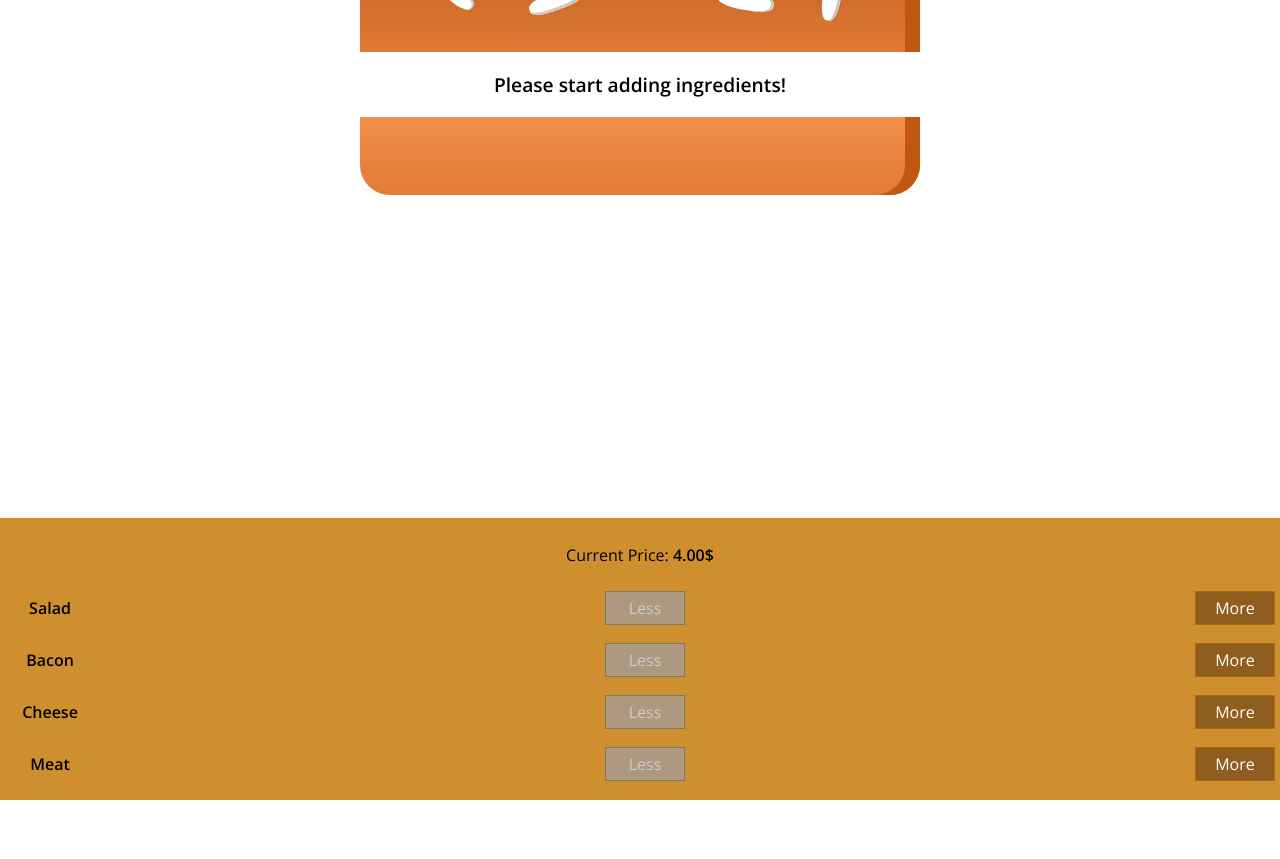
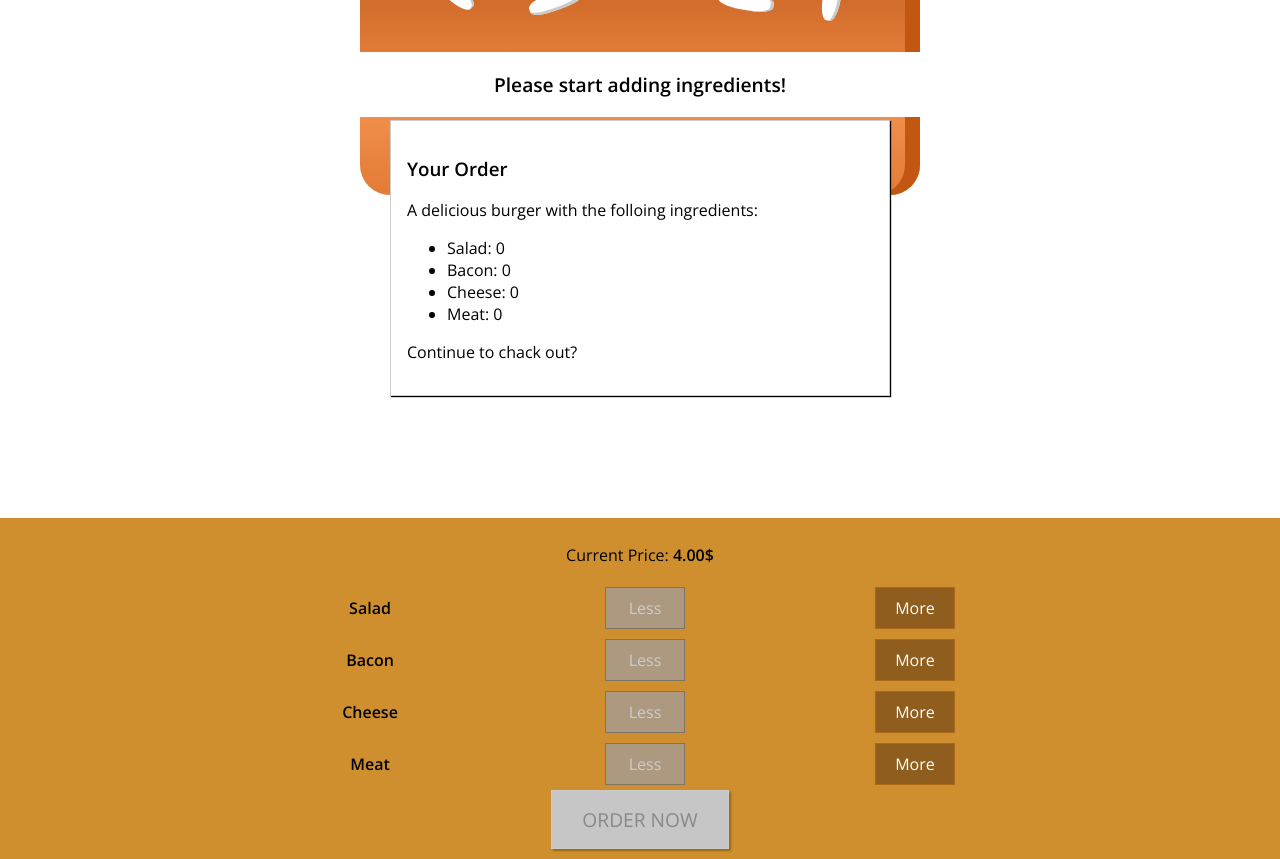
Before and after one commit to sapirMal/burger-app, a React app: page / in a window 1280 px wide. Shown: the part 120-979 px from the top of the page. Before the commit the page ends 920 px from the top, so only its background shows below. Built offline with nearby package versions, Linux system fonts and the light colour scheme.

Commit message:
order summery
order button and modal for order-summery

```diff
--- a/src/components/Burger/BuildControls/BuildControl/BuildControl.css
+++ b/src/components/Burger/BuildControls/BuildControl/BuildControl.css
@@ -1,8 +1,14 @@
 .BuildControl {
     display: flex;
     justify-content: space-between;
-    align-items: center;
     margin: 5px 0;
+    width: 50%;
+}
+
+@media (max-width: 500px) {
+    .BuildControl {
+        width: 95%;
+    }
 }
 
 .BuildControl button {
@@ -45,12 +51,14 @@
     color: white;
 }
 
-.BuildControl .Less:hover, .BuildControl .Less:active {
+.BuildControl .Less:hover,
+.BuildControl .Less:active {
     background-color: #DAA972;
     color: white;
 }
 
-.BuildControl .More:hover,.BuildControl .More:active {
+.BuildControl .More:hover,
+.BuildControl .More:active {
     background-color: #99703F;
     color: white;
 }
--- a/src/components/Burger/BuildControls/BuildControls.css
+++ b/src/components/Burger/BuildControls/BuildControls.css
@@ -7,4 +7,49 @@
     shape-outside: 0 2px 1px #cccccc;
     margin: 0;
     padding: 10px 0;
+    align-items: center;
 }
+
+.OrderButton {
+    background-color: #DAD735;
+    outline: none;
+    cursor: pointer;
+    border: 1px solid #966909;
+    color: #966909;
+    font-family: inherit;
+    font-size: 1.2em;
+    padding: 15px 30px;
+    box-shadow: 2px 2px 2px #966909;
+}
+
+.OrderButton:hover,
+.OrderButton:active {
+    background-color: #A0DB41;
+    border: 1px solid #966909;
+    color: #966909;
+}
+
+.OrderButton:disabled {
+    background-color: #C7C6C6;
+    cursor: not-allowed;
+    border: 1px solid #ccc;
+    color: #888888;
+}
+
+.OrderButton:not(:disabled) {
+    animation: enable 0.3s linear;
+}
+
+@keyframes enable {
+    0% {
+        transform: scale(1);
+    }
+
+    60% {
+        transform: scale(1.1);
+    }
+
+    100% {
+        transform: scale(1);
+    }
+}
--- a/src/components/Burger/BuildControls/BuildControls.js
+++ b/src/components/Burger/BuildControls/BuildControls.js
@@ -20,9 +20,9 @@ const buildControls = props => {
                 addition={() => props.addition(ctrl.type)}
                 reducion={() => props.reducion(ctrl.type)}
                 disabled={props.disabled[ctrl.type]}
-
-                 />
+            />
         ))}
+        <button className={classes.OrderButton} disabled={!props.canBuy}>ORDER NOW</button>
     </div>
 };
 
--- /dev/null
+++ b/src/components/Burger/OrderSummery/OrderSummery.js
@@ -0,0 +1,20 @@
+import React from 'react';
+import Aux from '../../../hoc/Auxiliary';
+
+const orderSummery = (props) => {
+    const ingredients = Object.keys(props.ingredients).map(ingred => {
+        return <li key={ingred} style={{textTransform: "capitalize"}}>{ingred}: {props.ingredients[ingred]}</li>;
+    })
+    return (
+        <Aux>
+            <h3>Your Order</h3>
+            <p>A delicious burger with the folloing ingredients:</p>
+            <ul>
+                {ingredients}
+            </ul>
+            <p>Continue to chack out?</p>
+        </Aux>
+    )
+};
+
+export default orderSummery;
--- /dev/null
+++ b/src/components/UI/Modal/Modal.css
@@ -0,0 +1,20 @@
+.Modal {
+    position: fixed;
+    z-index: 500;
+    background-color: white;
+    width: 70%;
+    border: 1px solid #ccc;
+    box-shadow: 1px 1px 1px black;
+    padding: 16px;
+    left: 15%;
+    top: 30%;
+    box-sizing: border-box;
+    transition: all 0.3s ease-out;
+}
+
+@media (min-width: 600px) {
+    .Modal {
+        width: 500px;
+        left: calc(50% - 250px);
+    }
+}
--- /dev/null
+++ b/src/components/UI/Modal/Modal.js
@@ -0,0 +1,10 @@
+import React from 'react';
+import classes from './Modal.css';
+
+const modal = (props) => {
+    return <div className={classes.Modal}>
+        {props.children}
+    </div>
+};
+
+export default modal;
--- a/src/containers/BurgerBuilder/BurgerBuilder.js
+++ b/src/containers/BurgerBuilder/BurgerBuilder.js
@@ -2,7 +2,8 @@ import React, {Component} from 'react';
 import Aux from '../../hoc/Auxiliary'
 import Burger from '../../components/Burger/Burger';
 import BuildControls from '../../components/Burger/BuildControls/BuildControls';
-
+import Modal from '../../components/UI/Modal/Modal';
+import OrderSummery from '../../components/Burger/OrderSummery/OrderSummery';
 
 const INGREDIENTS_PRICE = {
     salad: 0.4,
@@ -26,8 +27,14 @@ class BurgerBuilder extends Component {
             cheese: 0,
             meat: 0,
         },
-        totalPrice: 4
+        totalPrice: 4,
+        canBuy: false
     };
+
+    updateOrderButton = (ingredients) => {
+        const sum = Object.keys(ingredients).map(el => ingredients[el]).reduce((sum, el) => sum += el, 0);
+        this.setState({canBuy: sum > 0});
+    }
 
     addIngredientHandler = (type) => {
         const updateIngredients = {...this.state.ingredients};
@@ -38,6 +45,8 @@ class BurgerBuilder extends Component {
                 ingredients: updateIngredients,
                 totalPrice: updatePrice
             });
+        this.updateOrderButton(updateIngredients);
+
     }
 
     removeIngredientHandler = (type) => {
@@ -51,23 +60,28 @@ class BurgerBuilder extends Component {
                     totalPrice: updatePrice
                 });
         }
+        this.updateOrderButton(updateIngredients);
     }
 
 
     render() {
         const disabledInfo = {...this.state.ingredients};
-        for(let key in disabledInfo){
+        for (let key in disabledInfo) {
             disabledInfo[key] = disabledInfo[key] == 0;
         }
 
         return (
             <Aux>
                 <Burger ingredients={this.state.ingredients} />
+                <Modal>
+                    <OrderSummery ingredients={this.state.ingredients}/>
+                </Modal>
                     <BuildControls
                         addition={this.addIngredientHandler}
                         reducion={this.removeIngredientHandler}
                         disabled={disabledInfo}
                         price={this.state.totalPrice}
+                        canBuy={this.state.canBuy}
                     />
             </Aux>
         );
```
Also changed, not shown: src/components/UI/Backdrop/Backdrop.js (added, +9 -0 lines). Lines whose indentation alone changed are shown as unchanged.
